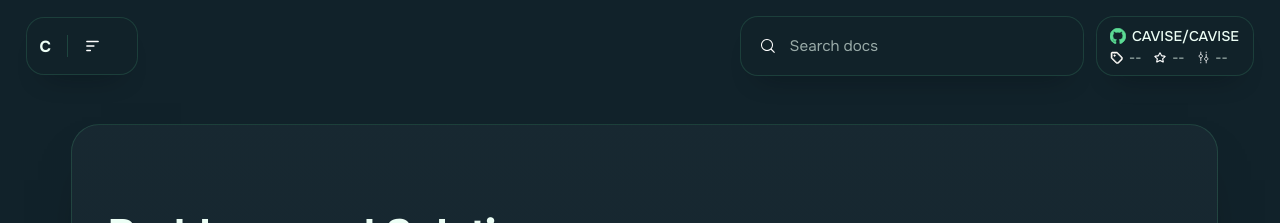
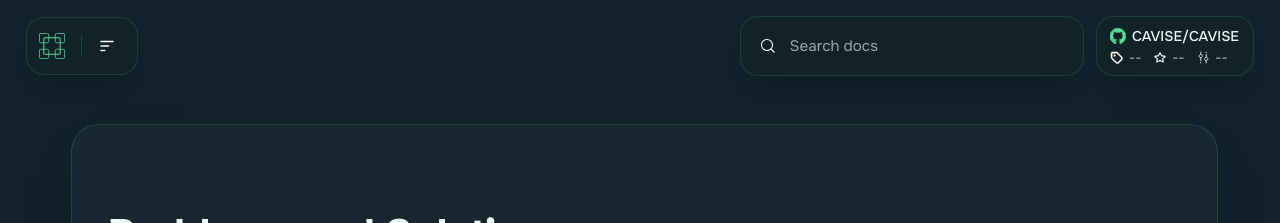
Before and after one commit to tori-da-vi/Documentation, a Sphinx documentation site: the page built from source/wiki/troubleshooting.rst, in a window 1280 px wide. Shown: the top 223 px of the page. Built offline with Sphinx 7.4.7, drawn with Linux system fonts in a browser that asks for light colours; comment, search, counter and statistics services are not loaded.

Commit message:
[docs] Change logo file name

```diff
--- a/source/conf.py
+++ b/source/conf.py
@@ -7,7 +7,7 @@ copyright = "2024, CAVISE Dev Team"
 author = "CAVISE Dev Team"
 release = "1.0"
 
-html_logo = "_static/images/Logo.svg"
+html_logo = "_static/images/logo.svg"
 
 extensions = []
 
```
